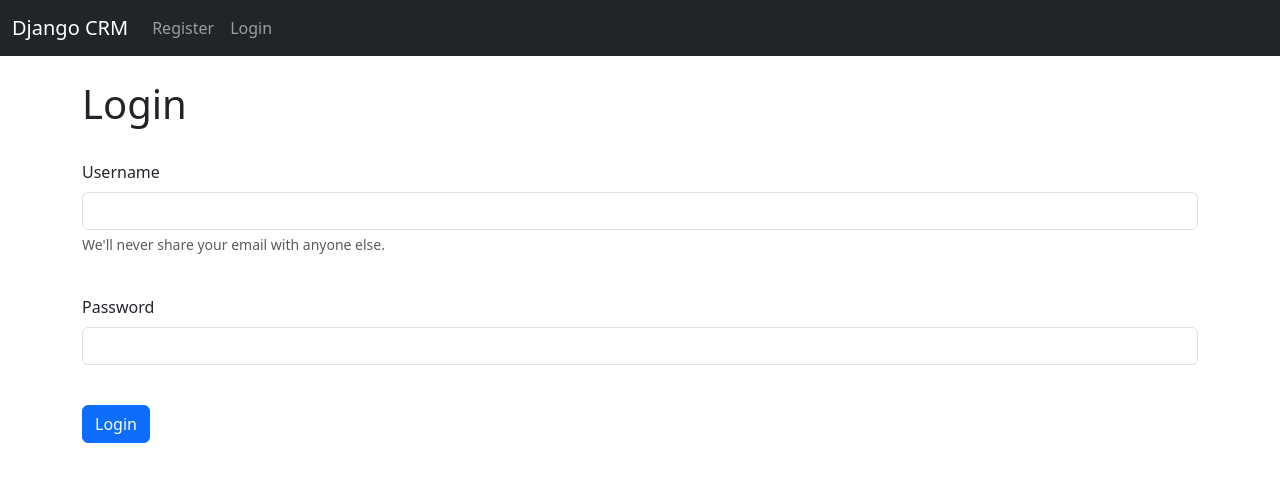
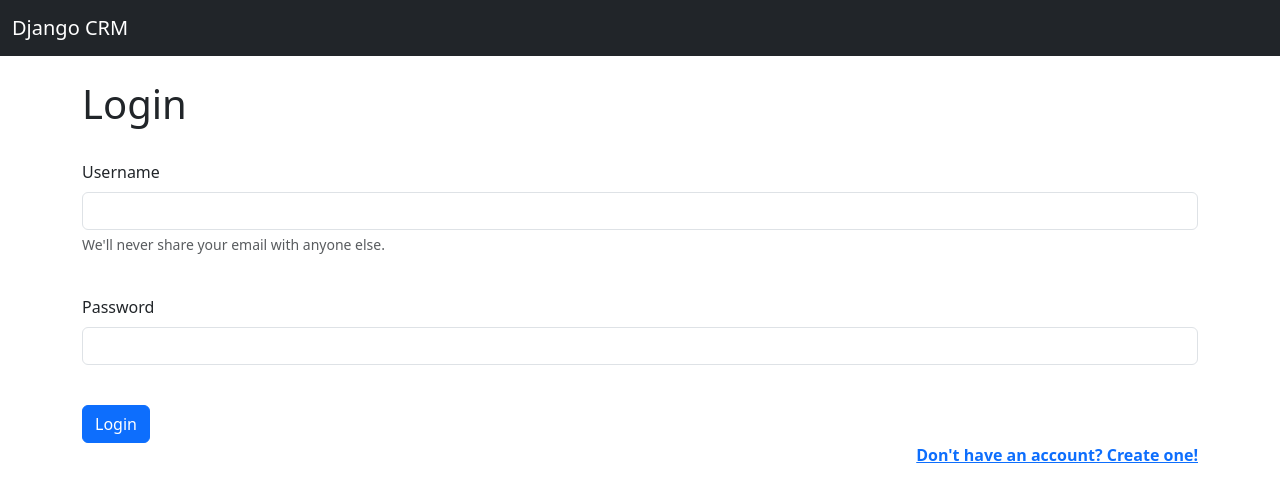
Before and after one commit to BrunoEnrico/Django-CRM, a Django app: page / in a window 1280 px wide. Shown: the top 502 px of the page. Run offline with Django 5.2, Linux system fonts and the light colour scheme.

Commit message:
Delete records + minor fix on home page

```diff
--- a/djangocrm/website/templates/home.html
+++ b/djangocrm/website/templates/home.html
@@ -56,6 +56,12 @@
             </div>
             </br>
             <button type="submit" class="btn btn-primary">Login</button>
+            <div class="text-end">
+                <strong>
+                    <a href="{% url 'register' %}">Don't have an account? Create one!</a>
+                </strong>
+            </div>
+
         </form>
 
 {% endif %}
--- a/djangocrm/website/templates/navbar.html
+++ b/djangocrm/website/templates/navbar.html
@@ -13,13 +13,6 @@
             <li class="nav-item">
               <a class="nav-link" href="{% url 'admin' %}">Admin</a>
             </li>
-          {% else %}
-            <li class="nav-item">
-              <a class="nav-link" href="{% url 'register' %}">Register</a>
-            </li>
-            <li class="nav-item">
-              <a class="nav-link" href="{% url 'home' %}">Login</a>
-            </li>
           {% endif %}
 
         </ul>
--- a/djangocrm/website/templates/record.html
+++ b/djangocrm/website/templates/record.html
@@ -33,6 +33,6 @@
   </div>
 </br>
 <a href="{% url 'home' %}" class="btn btn-primary">Return</a>
-<a href="{% url 'home' %}" class="btn btn-danger">Delete</a>
+<a href="{% url 'delete_record' customer_record.id %}" class="btn btn-danger">Delete</a>
 
 {% endblock %}
--- a/djangocrm/website/urls.py
+++ b/djangocrm/website/urls.py
@@ -6,5 +6,6 @@ urlpatterns = [
     path('logout/', views.logout_user, name='logout'),
     path('register/', views.register_user, name='register'),
     path('admin/', views.admin, name='admin'),
-    path('record/<int:pk>', views.customer_record, name='record')
+    path('record/<int:pk>', views.customer_record, name='record'),
+    path('delete_record/<int:pk>', views.delete_record, name='delete_record')
 ]
--- a/djangocrm/website/views.py
+++ b/djangocrm/website/views.py
@@ -53,6 +53,17 @@ def customer_record(request, pk):
         messages.success(request=request, message="You must be logged in to view that page...")
         return redirect('home')
 
+def delete_record(request, pk):
+    if request.user.is_authenticated:
+        delete_it = Record.objects.get(id=pk)
+        delete_it.delete()
+        messages.success(request=request, message="Record deleted successfully!")
+        return redirect('home')
+    else:
+        messages.success(request=request, message="You must be logged in to do that!")
+        return redirect('home')
+
+
 
 def admin():
     return redirect('admin')
```
